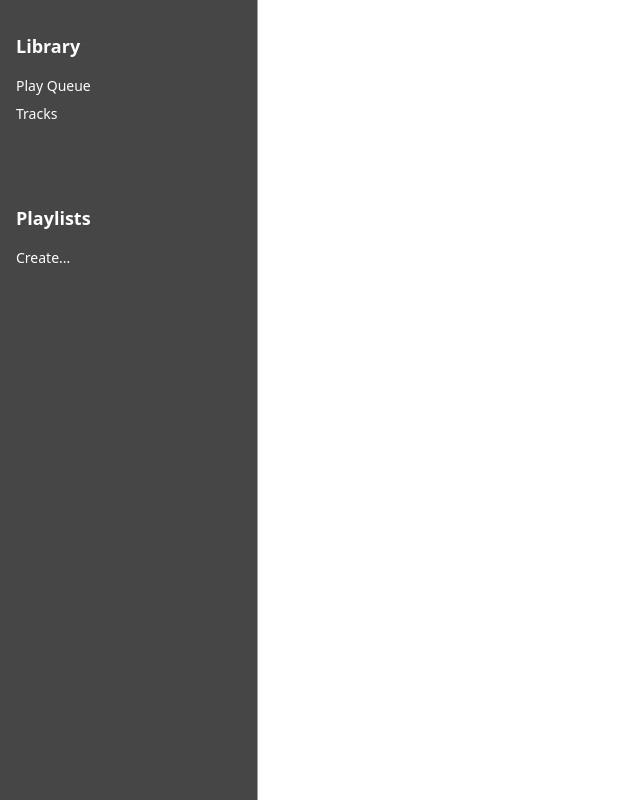
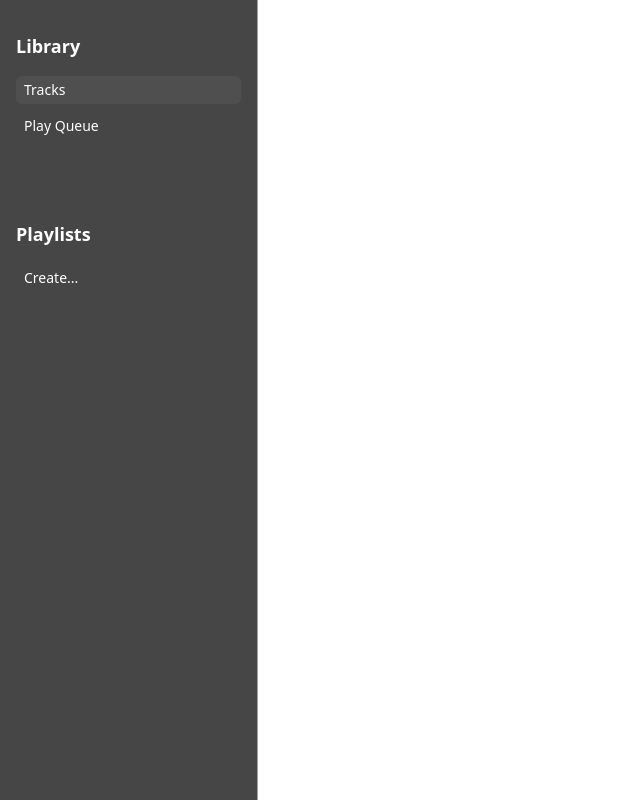
Before and after one commit to susbakun/music_player, a React (Vite) app: page / in a window 1280 px wide. Shown: the whole page, without its empty margins (0-640 px from the left). Built offline with nearby package versions, Linux system fonts and the light colour scheme.

Commit message:
action buttons highlighting and better styling in tracks page

```diff
--- a/src/App.css
+++ b/src/App.css
@@ -6,7 +6,7 @@
     }
 
     button {
-        @apply cursor-pointer hover:opacity-80;
+        @apply cursor-pointer hover:opacity-80 select-none;
     }
 
     aside {
@@ -24,4 +24,8 @@
     ::-webkit-scrollbar-track {
     @apply bg-[#555]/10;
     }
+
+    p, h1, h2, h3, h4, h5, h6 {
+        @apply cursor-default select-none;
+    }
 }
--- /dev/null
+++ b/src/components/ActionButton.tsx
@@ -0,0 +1,26 @@
+import { View } from "@/shared/types"
+
+type ActionButtonProps = {
+    text: string,
+    currentView: View,
+    view: View,
+    handleViewChange: (view: View) => void
+}
+
+export const ActionButton = ({
+    text,
+    currentView,
+    view,
+    handleViewChange
+}: ActionButtonProps) => {
+    const isActive = currentView === view
+
+  return (
+    <button
+        onClick={() => handleViewChange(view)}
+        className={`${isActive && "bg-white/5"}
+        w-full text-start rounded-md px-2 py-1`}>
+        {text}
+    </button>
+  )
+}
--- a/src/components/AppLayout.tsx
+++ b/src/components/AppLayout.tsx
@@ -2,9 +2,10 @@ import { ComponentProps, useEffect, useState } from "react";
 import { invoke } from "@tauri-apps/api/core";
 import { listen } from "@tauri-apps/api/event";
 import { open } from '@tauri-apps/plugin-dialog';
-import {  SongType } from "@/shared/types";
+import {  ReadSongType, CurrentSongType, View } from "@/shared/types";
 import {IoPlay, IoPause} from "react-icons/io5";
 import { Player } from "./Player";
+import { ActionButton } from "./ActionButton";
 
 
 
@@ -16,15 +17,31 @@ function RootLayout({children, ...props}: ComponentProps<'main'>){
 }
 
 function AppSideBar(){
+    const [currentView, setCurrentView] = useState<View>("tracks");
+
+    const handleViewChange = (view: View) => {
+        setCurrentView(view)
+    }
+
     return(
         <aside className="border-r border-r-white/50
         w-[25%] flex flex-col gap-20 px-4 py-8">
             <section className="flex flex-col items-start gap-4">
                 <h2 className="font-bold text-lg">Library</h2>
                 <ul className="flex flex-col items-start gap-2
-                font-light text-sm">
-                    <button>Play Queue</button>
-                    <button>Tracks</button>
+                font-light text-sm w-full">
+                    <ActionButton
+                        text="Tracks"
+                        view="tracks"
+                        currentView={currentView}
+                        handleViewChange={handleViewChange}
+                    />
+                    <ActionButton
+                        text="Play Queue"
+                        currentView={currentView}
+                        view="queue"
+                        handleViewChange={handleViewChange}
+                    />
                 </ul>
             </section>
             <section className="flex flex-col items-start gap-4
@@ -32,7 +49,12 @@ function AppSideBar(){
                 <h2 className="font-bold text-lg">Playlists</h2>
                 <ul className="flex flex-col items-start gap-2
                 font-light text-sm">
-                    <button>Create...</button>
+                    <ActionButton
+                        text="Create..."
+                        currentView={currentView}
+                        view="playlist"
+                        handleViewChange={handleViewChange}
+                    />
                 </ul>
             </section>
         </aside>
@@ -41,8 +63,8 @@ function AppSideBar(){
 
 
 function AppContent(){
-    const [songs, setSongs] = useState<SongType[]>([])
-    const [currentSong, setCurrentSong] = useState<SongType | null>(null)
+    const [songs, setSongs] = useState<ReadSongType[]>([])
+    const [currentSong, setCurrentSong] = useState<CurrentSongType | null>(null)
 
     const selectDirectory = async () => {
         let selectedDir = localStorage.getItem("selected-dir")
@@ -65,18 +87,18 @@ function AppContent(){
     }
 
     const getSongs = async (dir: string) => {
-        const res = await invoke<SongType[]>("read_songs", { dir });
+        const res = await invoke<ReadSongType[]>("read_songs", { dir });
         setSongs(res)
     }
 
-    const playSong = (song: SongType) => {
+    const playSong = (song: ReadSongType) => {
         setCurrentSong({...song, is_playing: true})
 
         const song_path = song.song_path;
         invoke("play_song", { song_path })
     }
 
-    const pauseSong = (song: SongType) => {
+    const pauseSong = (song: ReadSongType) => {
         setCurrentSong({...song, is_playing: false})
 
         const song_path = song.song_path;
@@ -92,13 +114,15 @@ function AppContent(){
              song.song_name === currentSong.song_name)
         let lastSongIdx = songs.length - 1;
 
-        let nextSong;
+        let temp;
 
         if (currentSongIdx === lastSongIdx) {
-            nextSong = songs[0];
+            temp = songs[0];
         } else {
-            nextSong = songs[currentSongIdx + 1]
+            temp = songs[currentSongIdx + 1]
         }
+
+        let nextSong: CurrentSongType = {...temp, is_playing: false}
 
         playSong(nextSong)
     }
@@ -112,18 +136,20 @@ function AppContent(){
              song.song_name === currentSong.song_name)
         let lastSongIdx = songs.length - 1;
 
-        let prevSong;
+        let temp;
 
         if (currentSongIdx === 0) {
-            prevSong = songs[lastSongIdx];
+            temp = songs[lastSongIdx];
         } else {
-            prevSong = songs[currentSongIdx - 1]
+            temp = songs[currentSongIdx - 1]
         }
+
+        let prevSong: CurrentSongType = {...temp, is_playing: false};
 
         playSong(prevSong)
     }
 
-    const getPlayPauseButton = (song: SongType, is_player?: boolean) => {
+    const getPlayPauseButton = (song: ReadSongType, is_player?: boolean) => {
         if (currentSong &&
             currentSong.is_playing &&
             currentSong.song_name === song.song_name) {
@@ -147,7 +173,17 @@ function AppContent(){
                 </button>
             )
         }
-}
+    }
+
+    const togglePlay = (song: ReadSongType) => {
+        if (currentSong &&
+            currentSong.is_playing &&
+            currentSong.song_name === song.song_name){
+            pauseSong(song)
+        } else {
+            playSong(song)
+        }
+    }
 
     useEffect(() => {
         selectDirectory().then((dir) => {
@@ -178,7 +214,10 @@ function AppContent(){
                 <h2 className="text-2xl font-bold">Songs</h2>
                 <ul className="flex flex-col gap-2">
                     {songs.map((song) => (
-                        <li key={song.song_name} className="flex items-center justify-between">
+                        <li key={song.song_name}
+                            className="flex items-center justify-between
+                            hover:bg-white/5 rounded-xl px-2 py-1"
+                            onDoubleClick={() => togglePlay(song)}>
                             <h3>{song.song_name}</h3>
                             {getPlayPauseButton(song)}
                         </li>
--- a/src/components/Player.tsx
+++ b/src/components/Player.tsx
@@ -1,14 +1,14 @@
-import { SongType } from "@/shared/types"
+import { CurrentSongType, ReadSongType } from "@/shared/types"
 import { invoke } from "@tauri-apps/api/core";
 import { JSX, useEffect, useState } from "react";
 import { MdOutlineSkipNext, MdOutlineSkipPrevious } from "react-icons/md";
 
 
 type PlayerProps = {
-    currentSong: SongType | null
+    currentSong: CurrentSongType | null
     playPrev: () => void,
     playNext: () => void,
-    getPlayPauseButton: (song: SongType, is_player?: boolean)
+    getPlayPauseButton: (song: ReadSongType, is_player?: boolean)
         => JSX.Element
 }
 
--- a/src/components/index.ts
+++ b/src/components/index.ts
@@ -1 +1,2 @@
 export {RootLayout, AppSideBar, AppContent} from "./AppLayout"
+export { Player } from "./Player"
--- a/src/shared/types.ts
+++ b/src/shared/types.ts
@@ -1,6 +1,10 @@
-export type SongType = {
+export type View = "tracks" | "queue" | "playlist";
+
+export type ReadSongType = {
     song_name: string,
     song_path: string,
-    is_playing: boolean,
     duration: number
 }
+
+export type CurrentSongType = ReadSongType &
+    { is_playing: boolean }
```
Also changed, not shown: 1 other file (tests, documents, lock files or other folders).
